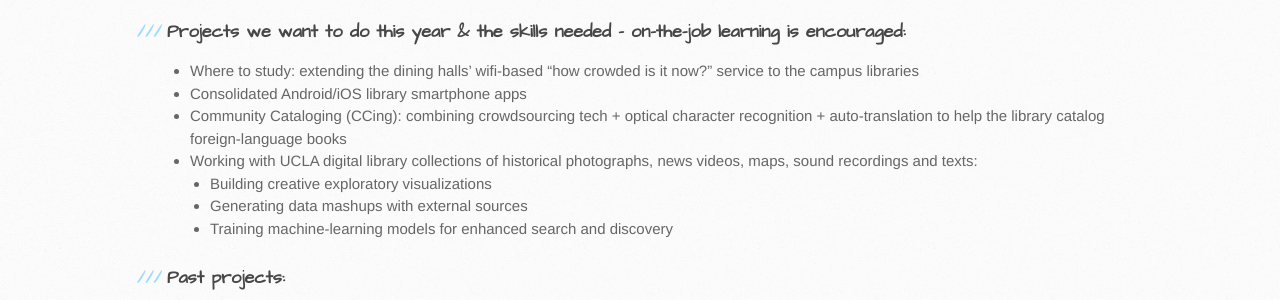
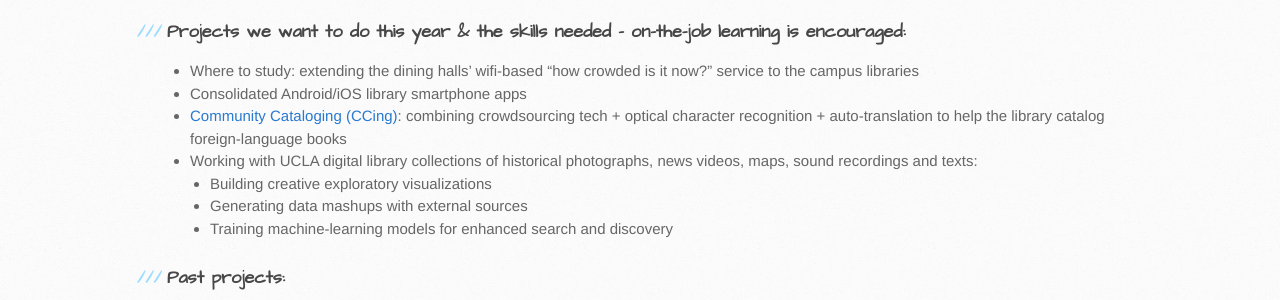
Before and after one commit to UCLALibrary/BuildUCLA, a Jekyll site: the page built from docs/index.md, in a window 1280 px wide. Shown: the part 429-729 px from the top of the page. Built offline with Jekyll 4.4.1, drawn with Linux system fonts in a browser that asks for light colours; part of the change alters nothing that is shown.

```diff
--- a/docs/index.md
+++ b/docs/index.md
@@ -13,7 +13,7 @@ BuildUCLA is a software development incubator based in the UCLA Library. It brin
 
 * Where to study: extending the dining halls’ wifi-based “how crowded is it now?” service to the campus libraries
 * Consolidated Android/iOS library smartphone apps
-* Community Cataloging (CCing): combining crowdsourcing tech + optical character recognition + auto-translation to help the library catalog foreign-language books
+* <a href="http://ec2-54-173-153-28.compute-1.amazonaws.com:8000/#/">Community Cataloging (CCing)</a>: combining crowdsourcing tech + optical character recognition + auto-translation to help the library catalog foreign-language books
 * Working with UCLA digital library collections of historical photographs, news videos, maps, sound recordings and texts:
     * Building creative exploratory visualizations
     * Generating data mashups with external sources
```
Also changed, not shown: 2 other files.
